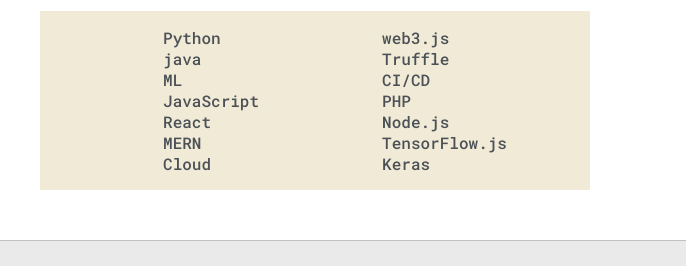
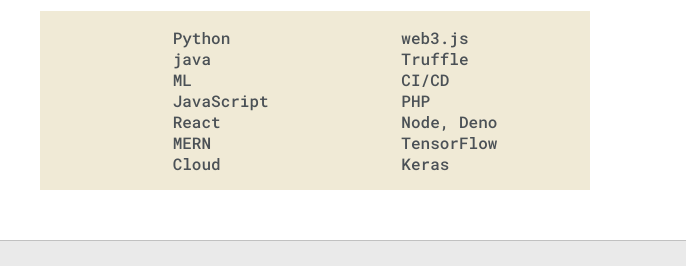
Before and after one commit to Dergarcon/portfolio-website, a plain HTML site: page index.html in a window 1280 px wide. Shown: the part 1102-1368 px from the top of the page, 0-686 px from the left. Drawn offline with Linux system fonts and the light colour scheme.

Commit message:
added deno to skills

```diff
--- a/index.html
+++ b/index.html
@@ -120,8 +120,8 @@
                 <li>Truffle</li>
                 <li>CI/CD</li>
                 <li>PHP</li>
-                <li>Node.js</li>
-                <li>TensorFlow.js</li>
+                <li>Node, Deno</li>
+                <li>TensorFlow</li>
                 <li>Keras</li>
               </ul>
             </div>
```
